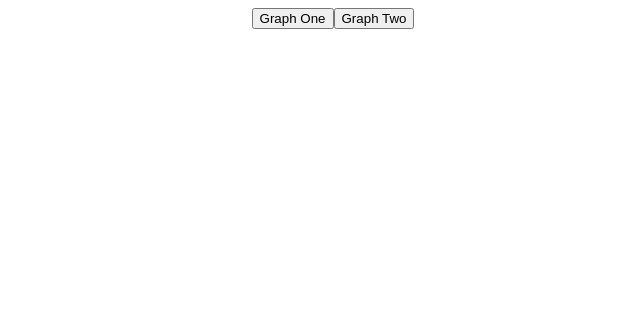
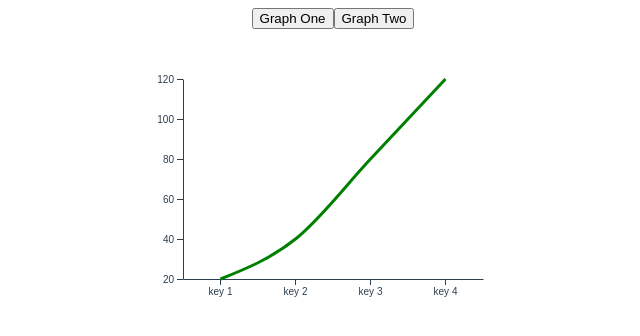
Before and after one commit to rguttersohn/vue-d3-project, a Vue app: page /#/graph/1 in a window 1280 px wide. Shown: the top 336 px of the page, without its empty margins (307-947 px from the left). Built offline with nearby package versions, Linux system fonts and the light colour scheme.

Commit message:
change graph on click is complete

```diff
--- a/src/App.vue
+++ b/src/App.vue
@@ -2,7 +2,7 @@
   <div id="app">
     <button @click="clickEventOne">Graph One</button>
     <button @click="clickEventTwo">Graph Two</button>
-    <Graph :dataset="activeDataset"/>
+    <Graph :dataset="activeDataset" :initial-graph="datasetOne"/>
   </div>
 </template>
 
--- a/src/components/Graph.vue
+++ b/src/components/Graph.vue
@@ -7,10 +7,12 @@
 <script>
 import * as d3 from "d3";
 export default {
-  props: ["dataset"],
+  props: ["dataset", "initialGraph"],
   methods: {
     drawLineChart() {
-      d3.select('svg').selectAll('*').remove()
+      d3.select("svg")
+        .selectAll("*")
+        .remove();
       const width = 300,
         height = 200;
       const margin = { left: 50, right: 50, top: 50, bottom: 50 };
@@ -87,6 +89,10 @@ export default {
         .attr("stroke-width", "3px");
     }
   },
+  mounted() {
+    this.dataset.push(this.initialGraph)
+    this.drawLineChart();
+  },
   watch: {
     dataset() {
       this.drawLineChart();
```
